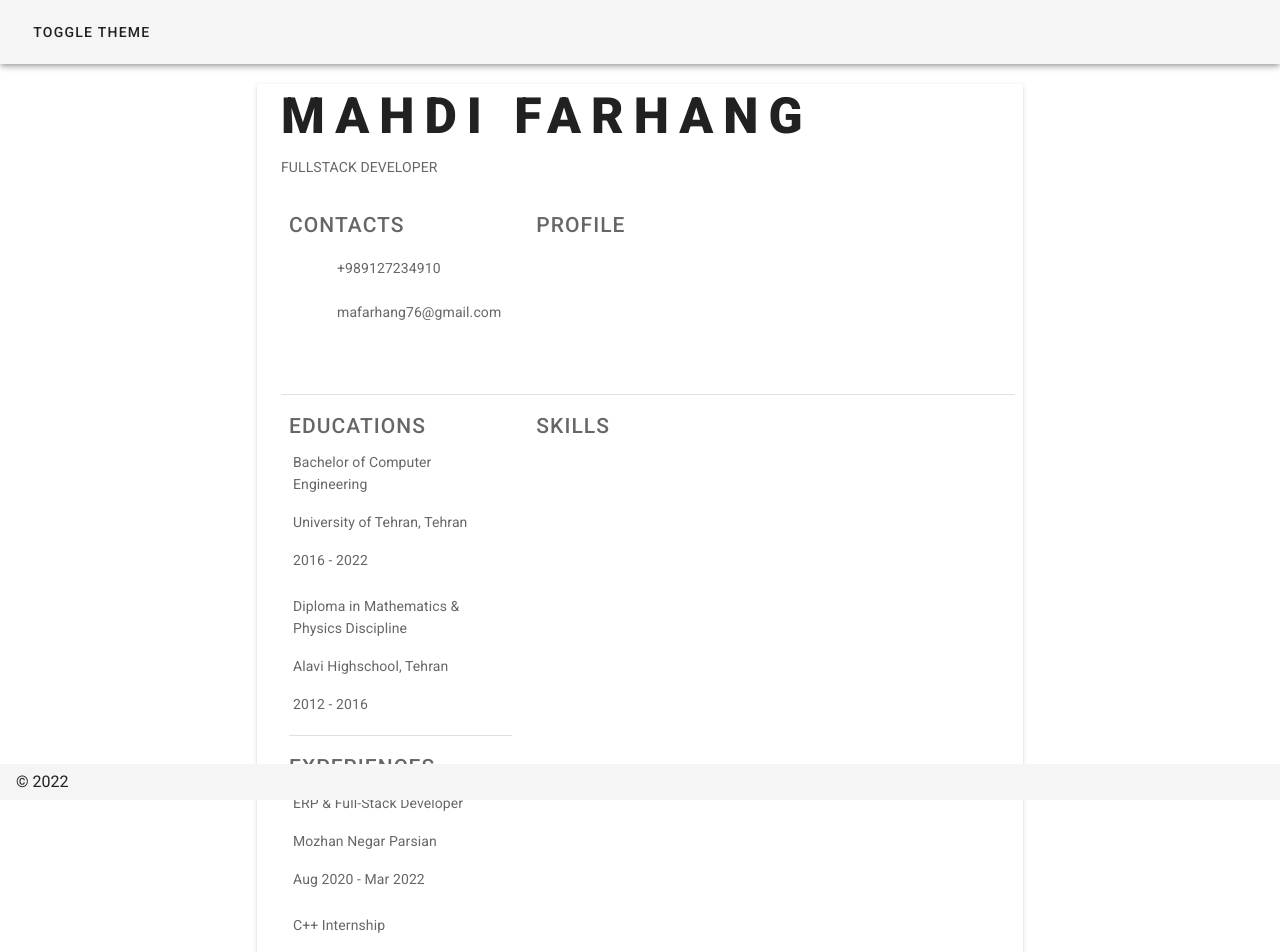
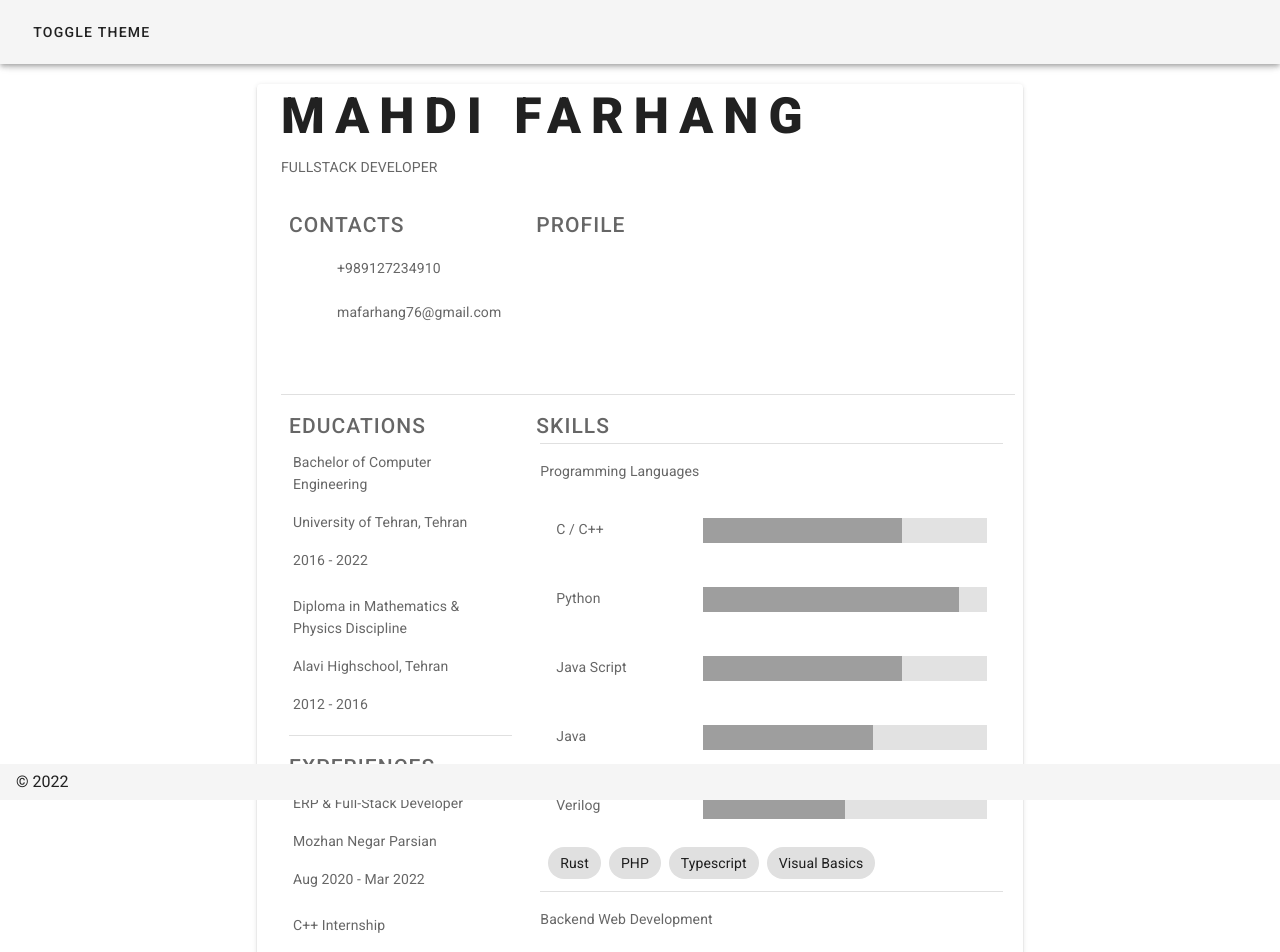
Before and after one commit to mahdifarhang/static-resume, a Nuxt app: page / in a window 1280 px wide. Shown: the top 952 px of the page. Built offline with nearby package versions, Linux system fonts and the light colour scheme.

Commit message:
showing skills part.

```diff
--- a/components/CategoryComponent.vue
+++ b/components/CategoryComponent.vue
@@ -1,10 +1,30 @@
 <template>
-  <div />
+  <div>
+    <v-row v-for="category in categories" :key="category.name" class="pa-1 ma-0">
+      <v-col class="ma-0 pa-0" cols="12">
+        <v-divider class="mb-4" />
+        <p>{{ category.name }}</p>
+        <skill-component v-for="skill in category.skills" :key="skill.name" :skill="skill" class="pa-1 ma-1" />
+      </v-col>
+      <v-col class="ma-0 pa-0" cols="12">
+        <v-row class="pa-1 ma-0">
+          <v-chip v-for="skill in category.others" :key="skill" class="mx-1">
+            {{ skill }}
+          </v-chip>
+        </v-row>
+      </v-col>
+    </v-row>
+  </div>
 </template>
 
 <script>
+import { mapState } from 'vuex'
+
 export default {
-  name: 'CategoryComponent'
+  name: 'CategoryComponent',
+  computed: {
+    ...mapState('resume', ['categories'])
+  }
 }
 </script>
 
--- a/components/SkillComponent.vue
+++ b/components/SkillComponent.vue
@@ -1,10 +1,29 @@
 <template>
-  <div />
+  <div class="ma-0 pa-0">
+    <v-row class="ma-0 pa-1">
+      <v-col class="ma-0 px-1" cols="4">
+        <span>{{ skill.name }}</span>
+      </v-col>
+      <v-col class="ma-0 px-1" cols="8">
+        <v-progress-linear
+          :value="skill.percentage"
+          color="grey"
+          height="25"
+        />
+      </v-col>
+    </v-row>
+  </div>
 </template>
 
 <script>
 export default {
-  name: 'SkillComponent'
+  name: 'SkillComponent',
+  props: {
+    skill: {
+      type: Object,
+      required: true
+    }
+  }
 }
 </script>
 
--- a/pages/index.vue
+++ b/pages/index.vue
@@ -93,6 +93,7 @@
             >
               <div class="pa-0 mt-1 mb-2">
                 <span class="section-title">{{ capitalize("Skills") }}</span>
+                <category-component />
               </div>
             </v-col>
           </v-row>
```
